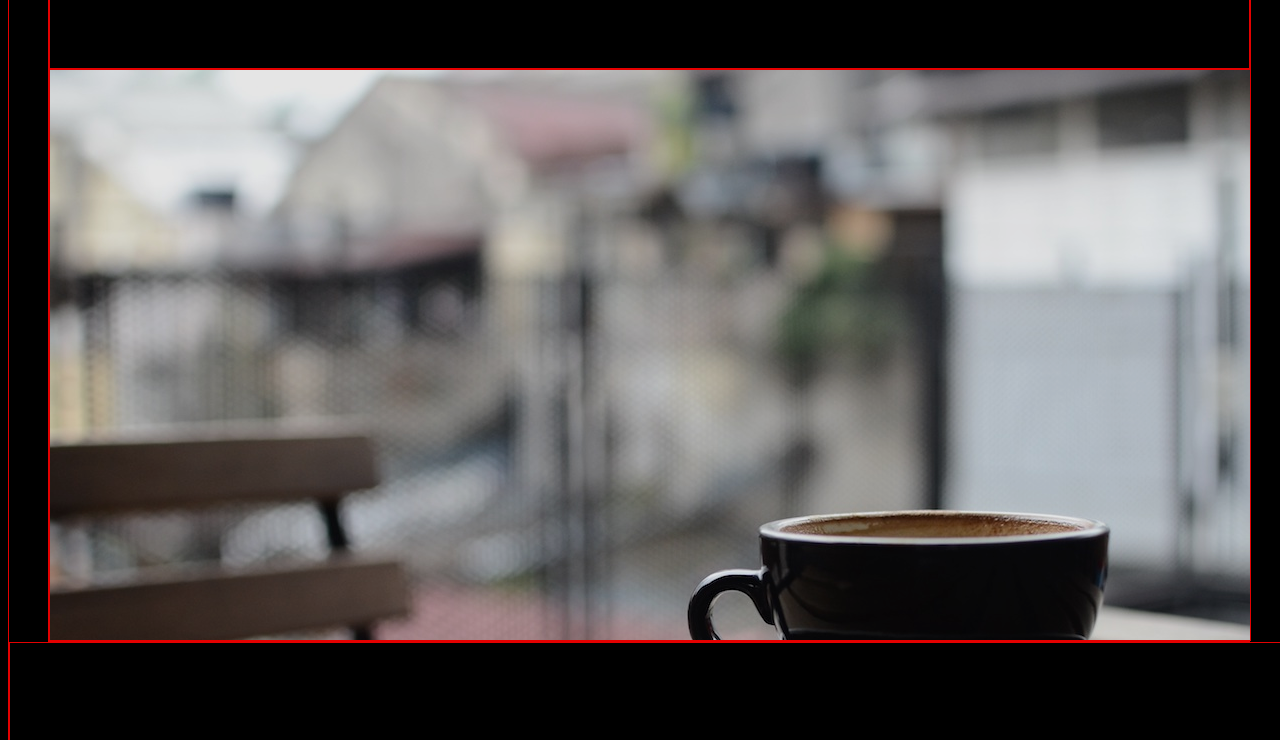
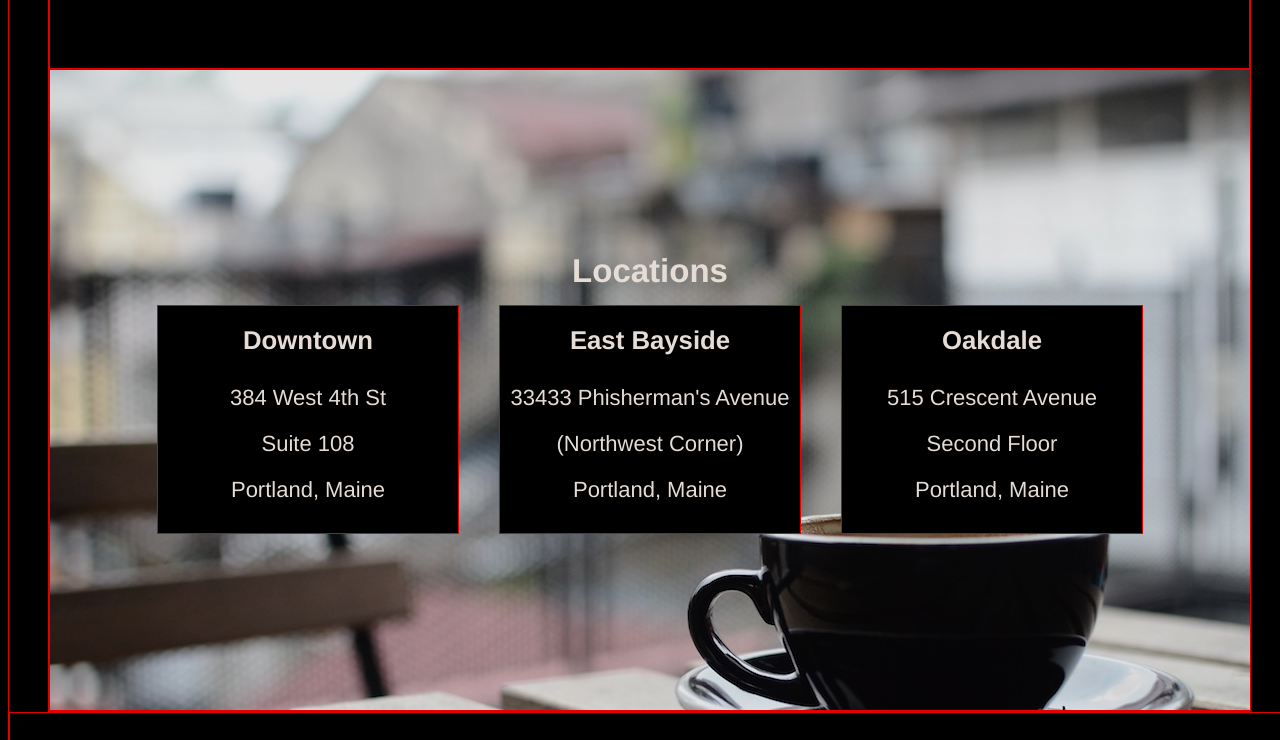
Before and after one commit to Cupcake288/teacozy, a plain HTML site: page index.html in a window 1280 px wide. Shown: the part 1500-2240 px from the top of the page. Drawn offline with Linux system fonts and the light colour scheme.

Commit message:
Add and style locations

```diff
--- a/index.html
+++ b/index.html
@@ -51,7 +51,27 @@
         </div>
       </div>
 <!--Locations section-->
-      <div class="locations flex-container" id="locations"></div>
+      <div class="locations flex-container" id="locations">
+        <h2>Locations</h2>
+        <div class="location">
+              <h3>Downtown</h3>
+              <p>384 West 4th St</p>
+              <p>Suite 108</p>
+              <p>Portland, Maine</p>
+            </div>
+        <div class="location">
+              <h3>East Bayside</h3>
+              <p>33433 Phisherman's Avenue</p>
+              <p>(Northwest Corner)</p>
+              <p>Portland, Maine</p>
+            </div>
+        <div class="location">
+            <h3>Oakdale</h3>
+            <p>515 Crescent Avenue</p>
+            <p>Second Floor</p>
+            <p>Portland, Maine</p>
+          </div>
+      </div>
     </div>
 <!--Footer section-->
     <footer></footer>
--- a/resources/css/style.css
+++ b/resources/css/style.css
@@ -44,6 +44,7 @@ header a:link, a:visited{
   position: relative;
   top: 61px;
   max-width: 1200px;
+  height: auto;
   margin: auto;
 }
 .flex-container{
@@ -53,7 +54,7 @@ header a:link, a:visited{
   justify-content: center;
   align-content: center;
 }
-h2, h4{
+h2, h3, h4{
   margin: 0;
   padding: 10px;
   width: inherit;
@@ -90,12 +91,22 @@ h2, h4{
 }
 
 /*locations section*/
+p{
+  margin: 20px 0;
+}
 .locations{
-  height: 500px;
+  min-height: 500px;
   width: 100%;
-  padding-top: 70px;
+  padding: 70px 0;
   background-image: url(../images/img-locations-background.jpg);
   background-size: cover;
+}
+.location{
+  flex-basis: 280px;
+  margin: 5px 20px;
+  background-color: black;
+  padding: 10px;
+  opacity: 1;
 }
 
 /*footer*/
```
